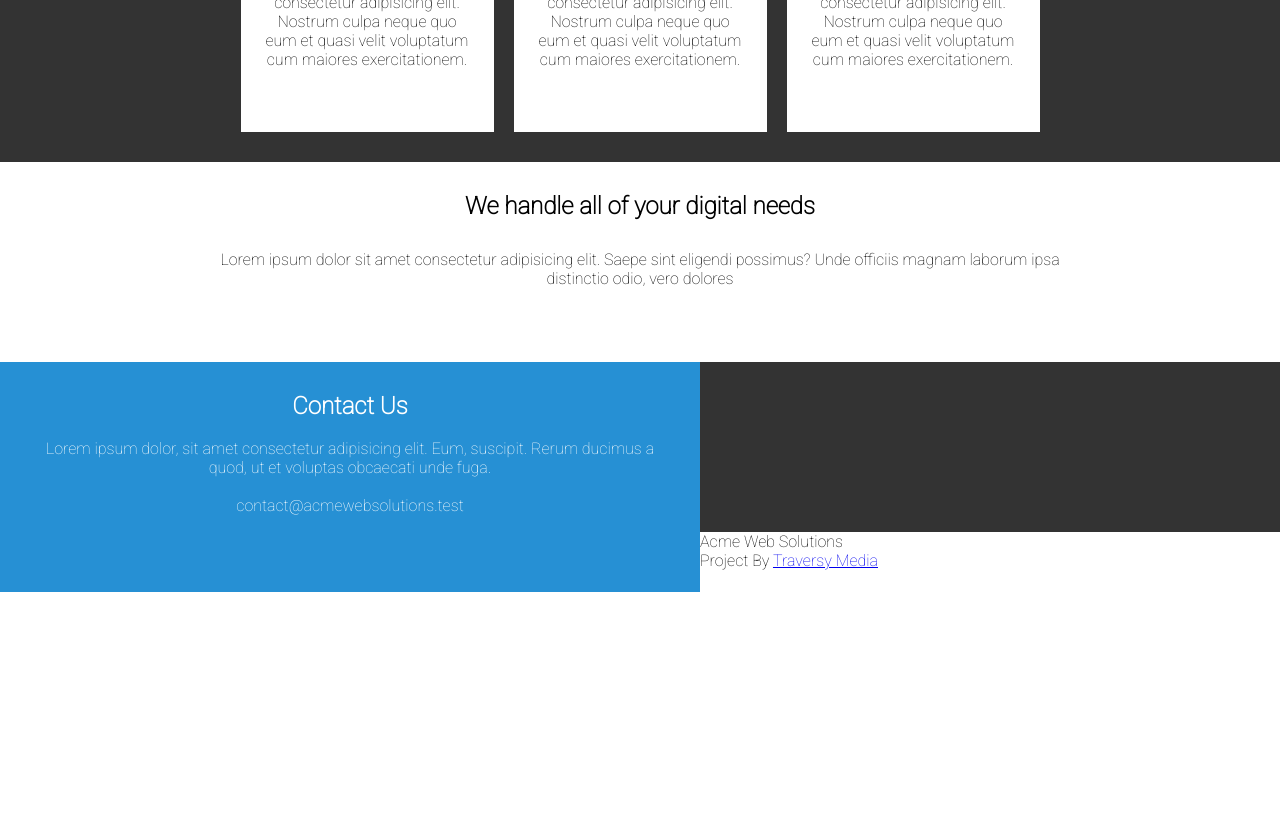
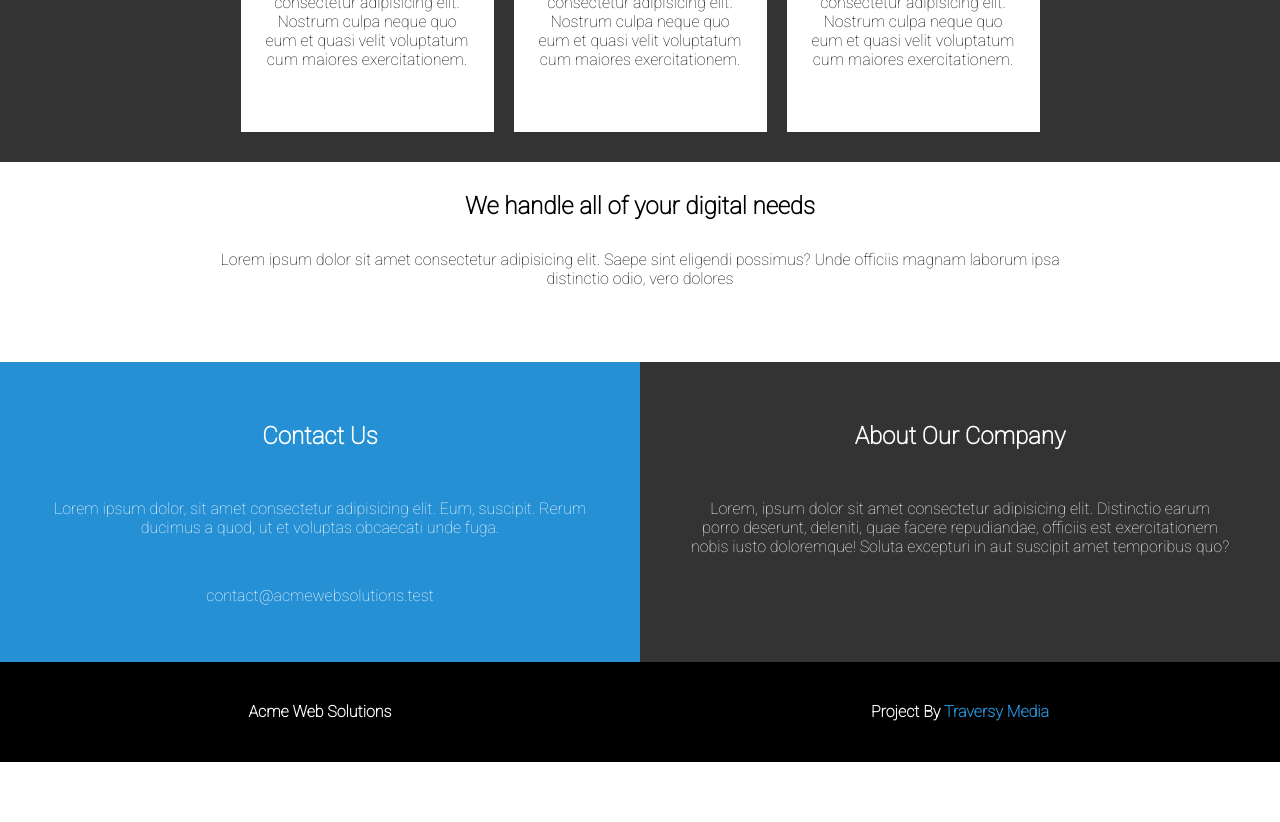
Before and after one commit to HenGuimaraes/landing-page, a plain HTML site: page index.html in a window 1280 px wide. Shown: the part 928-1750 px from the top of the page. After the commit the page ends 1690 px from the top, so only its background shows below. Drawn offline with Linux system fonts and the light colour scheme.

Commit message:
Finalização do footer

```diff
--- a/style.css
+++ b/style.css
@@ -89,18 +89,41 @@ img {
 }
 
 #info-container {
-    min-height: 170px;
+    min-height: 300px;
 }
 
 #info-container div {
     float: left;
     width: 50%;
-    height: 170px;
+    height: 240px;
     text-align: center;
     color: white;
-    padding: 30px
+    padding-top: 60px;
 }
 
 #info-container div:first-child{
     background: #2690d4;
 }
+
+#info-container p {
+    padding: 30px 50px 0 50px;
+}
+
+footer {
+    background: #000;
+    color: #FFF;
+    min-height: 100px;
+}
+
+footer div {
+    width: 50%;
+    float: left;
+    text-align: center;
+    font-weight: bold;
+    padding-top: 40px;
+}
+
+footer div a {
+    text-decoration: none;
+    color: #2690d4;
+}
```
